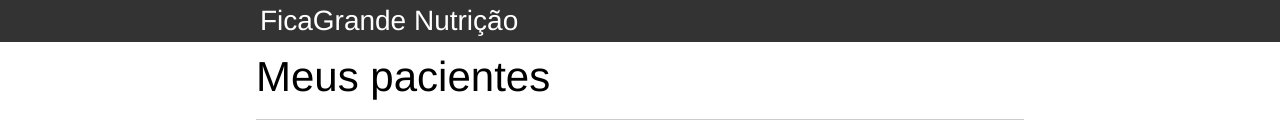
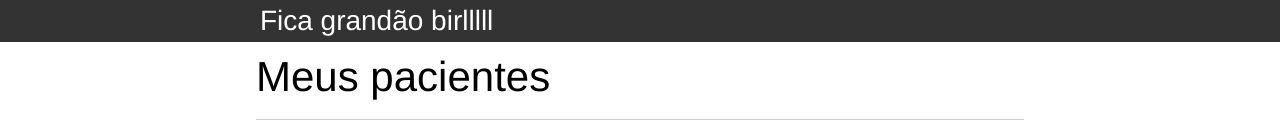
Before and after one commit to prof-caio/2e-3trim-nutricao, a plain HTML site: page index.html in a window 1280 px wide. Shown: the top 140 px of the page. Drawn offline with Linux system fonts and the light colour scheme.

Commit message:
adicionado primeiro código de js

```diff
--- a/index.html
+++ b/index.html
@@ -72,6 +72,14 @@
 
 			</section>
 		</main>
+		<script>
+			//atribui o valor da tag h1 para a variável titulo
+			let titulo = document.querySelector("h1");
+			//mostra no console do navegador a variável título
+			console.log(titulo);
+			//modifica o valor do título para a frase "Fica grandão birlllll"-
+			titulo.textContent = "Fica grandão birlllll";
 
+		</script>
 	</body>
 </html>
```
